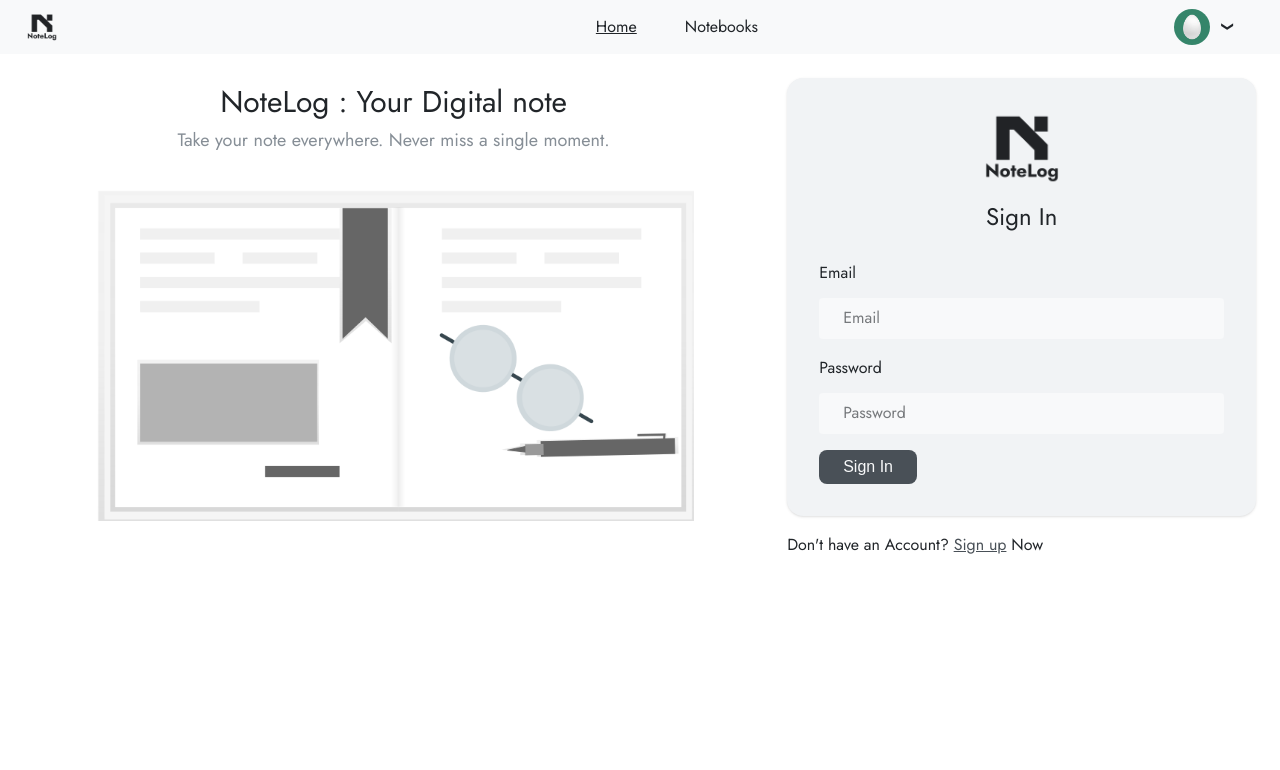
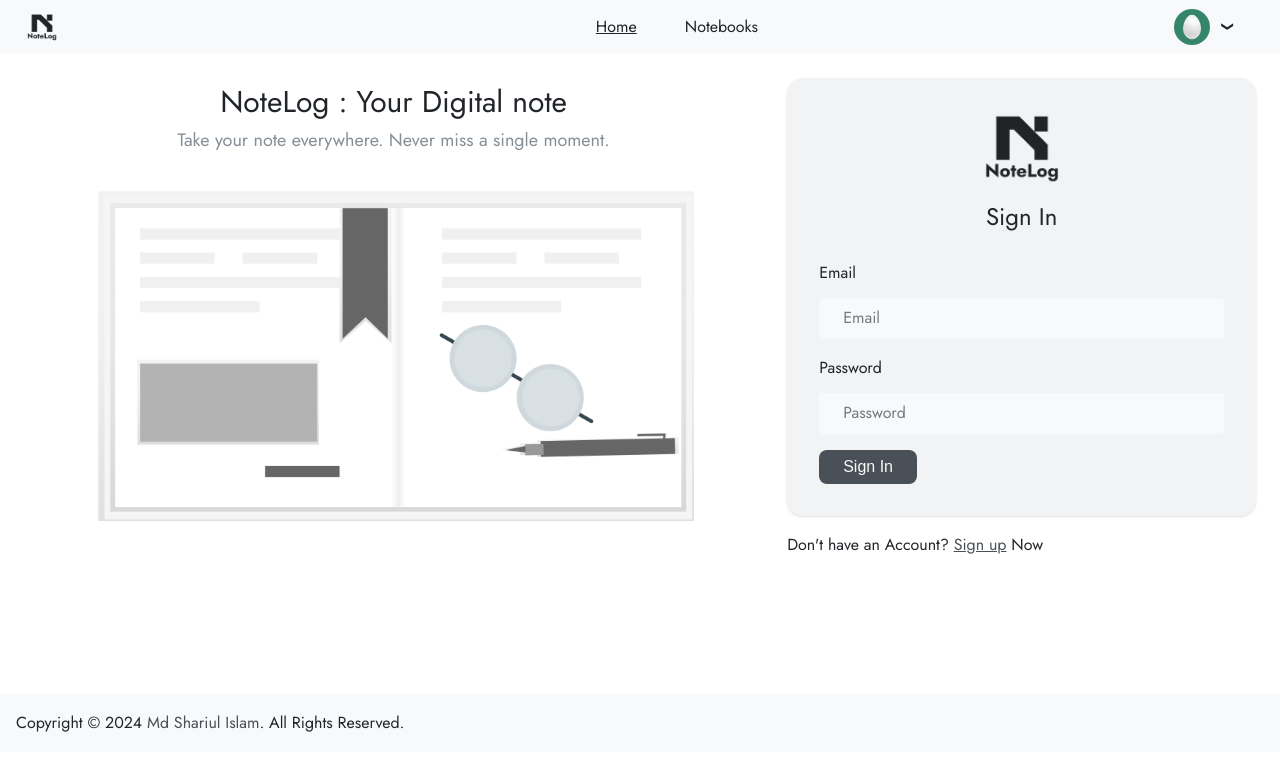
Before and after one commit to shariult/note-log-reactjs, a React (Create React App) app: page / in a window 1280 px wide. Shown: the top 770 px of the page. Built offline with nearby package versions, Linux system fonts and the light colour scheme.

Commit message:
add footer with copyright

```diff
--- /dev/null
+++ b/src/assets/scss/layout/_footer.scss
@@ -0,0 +1,23 @@
+// Imports //
+
+@use "../abstracts/" as *;
+
+// Codes //
+.footer {
+  background-color: var(--gray-50);
+  &__copyright {
+    padding: var(--space-16);
+  }
+  &__link,
+  &__link:link,
+  &__link:visited {
+    display: inline-block;
+    text-decoration: none;
+    color: var(--color-pr);
+    transition: var(--transition-s);
+  }
+  &__link:hover {
+    color: var(--color-pd);
+    text-decoration: underline;
+  }
+}
--- a/src/assets/scss/style.scss
+++ b/src/assets/scss/style.scss
@@ -19,3 +19,4 @@ Tags: responsive, columns, custom menu, etc.
 @use "components/table";
 
 @use "layout/grid";
+@use "layout/footer";
--- /dev/null
+++ b/src/components/layout/Footer.jsx
@@ -0,0 +1,19 @@
+import React from "react";
+
+function Footer() {
+  return (
+    <footer className="footer">
+      <div className="container footer__copyright">
+        <p>
+          Copyright &copy; 2024{" "}
+          <a href="https://shariul.com" className="footer__link">
+            Md Shariul Islam
+          </a>
+          . All Rights Reserved.
+        </p>
+      </div>
+    </footer>
+  );
+}
+
+export default Footer;
--- a/src/pages/NotebookLayout.jsx
+++ b/src/pages/NotebookLayout.jsx
@@ -11,6 +11,7 @@ import { PiNotebook } from "react-icons/pi";
 import styles from "./NotebookLayout.module.scss";
 import Loader from "../components/ui/Loader";
 import Modal from "../components/ui/Modal";
+import Footer from "../components/layout/Footer";
 
 function NotebookLayout() {
   const uiState = useSelector((state) => state.uiState);
@@ -61,6 +62,7 @@ function NotebookLayout() {
         </Button>
         <Outlet />
       </div>
+      <Footer />
     </>
   );
 }
--- a/src/pages/RootLayout.jsx
+++ b/src/pages/RootLayout.jsx
@@ -5,6 +5,7 @@ import Navbar from "../components/layout/Navbar";
 import Loader from "../components/ui/Loader";
 import Modal from "../components/ui/Modal";
 import { useSelector } from "react-redux";
+import Footer from "../components/layout/Footer";
 
 function RootLayout() {
   const uiState = useSelector((states) => states.uiState);
@@ -17,6 +18,7 @@ function RootLayout() {
       )}
       <Navbar />
       <Outlet />
+      <Footer />
     </>
   );
 }
```
